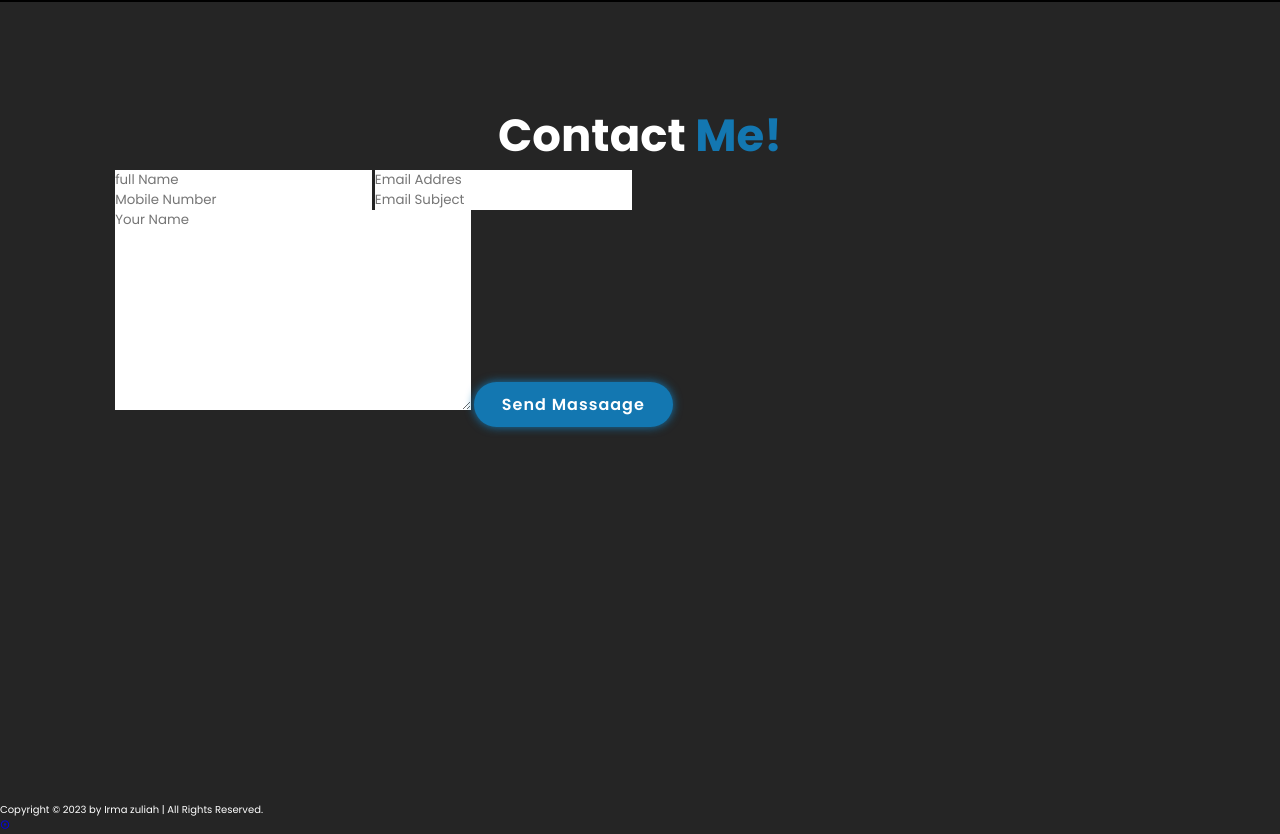
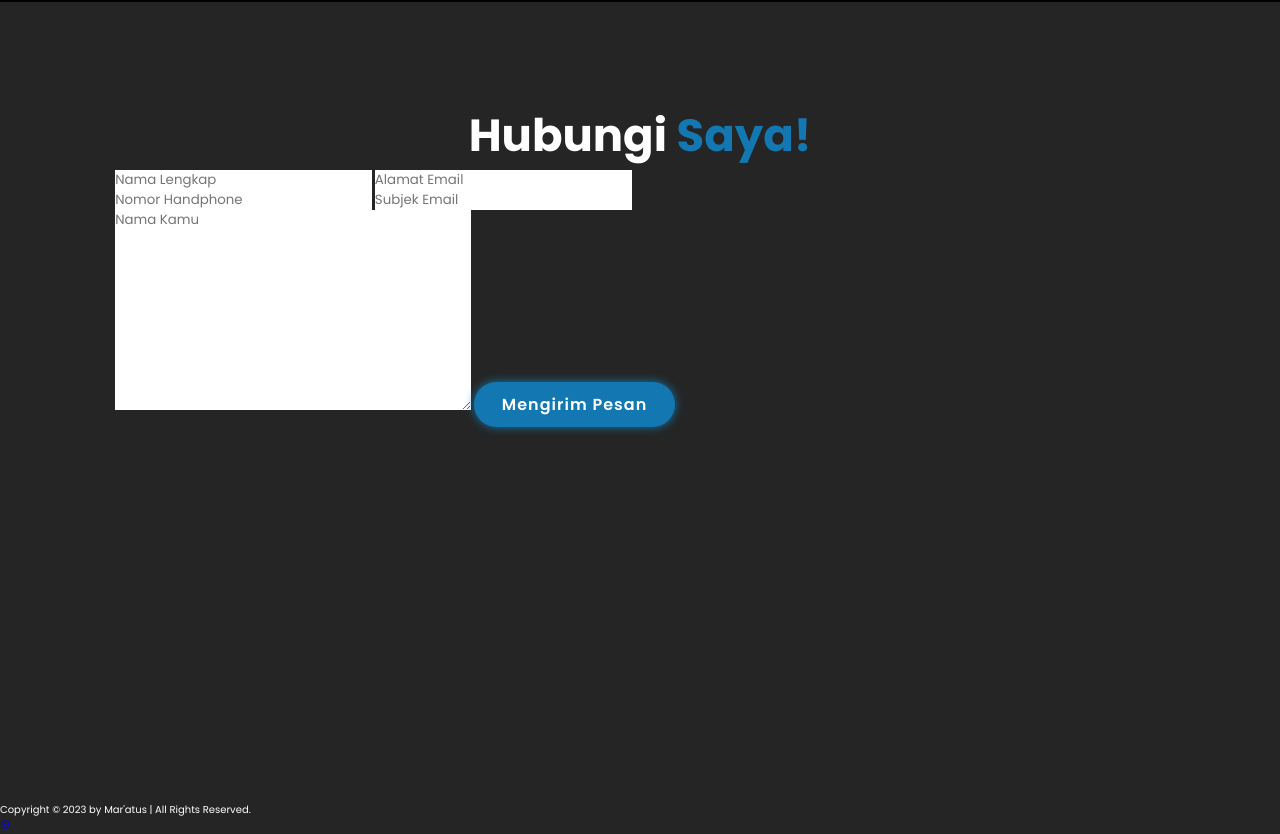
Before and after one commit to atuss123/atuss123.github.io, a plain HTML site: page index.html in a window 1280 px wide. Shown: the part 3198-4032 px from the top of the page. Drawn offline with nearby package versions, Linux system fonts and the light colour scheme; a script that the page names is missing.

Commit message:
Update index.html

```diff
--- a/index.html
+++ b/index.html
@@ -160,27 +160,27 @@
 
     <!-- contact section design -->
     <section class="contact" id="contact">
-      <h2 class="heading">Contact <span>Me!</span></h2>
+      <h2 class="heading">Hubungi <span>Saya!</span></h2>
 
       <form action="#">
         <div class="input-box">
-          <input type="text" placeholder="full Name">
-          <input type="email" placeholder="Email Addres">
+          <input type="text" placeholder="Nama Lengkap">
+          <input type="email" placeholder="Alamat Email">
         </div>
 
         <div class="input-box">
-          <input type="number" placeholder="Mobile Number">
-          <input type="text" placeholder="Email Subject">
+          <input type="number" placeholder="Nomor Handphone">
+          <input type="text" placeholder="Subjek Email">
         </div>
-        <textarea name="" id="" cols="30" rows="10" placeholder="Your Name"></textarea>
-        <input type="submit" value="Send Massaage" class="btn">
+        <textarea name="" id="" cols="30" rows="10" placeholder="Nama Kamu"></textarea>
+        <input type="submit" value="Mengirim Pesan" class="btn">
       </form>
     </section>
 
     <!-- footer design -->
     <footer class="footer">
       <div class="footer-text">
-        <p>Copyright &copy; 2023 by Irma zuliah | All Rights Reserved.</p>
+        <p>Copyright &copy; 2023 by Mar'atus | All Rights Reserved.</p>
       </div>
 
       <div class="footer-iconTop">
```
